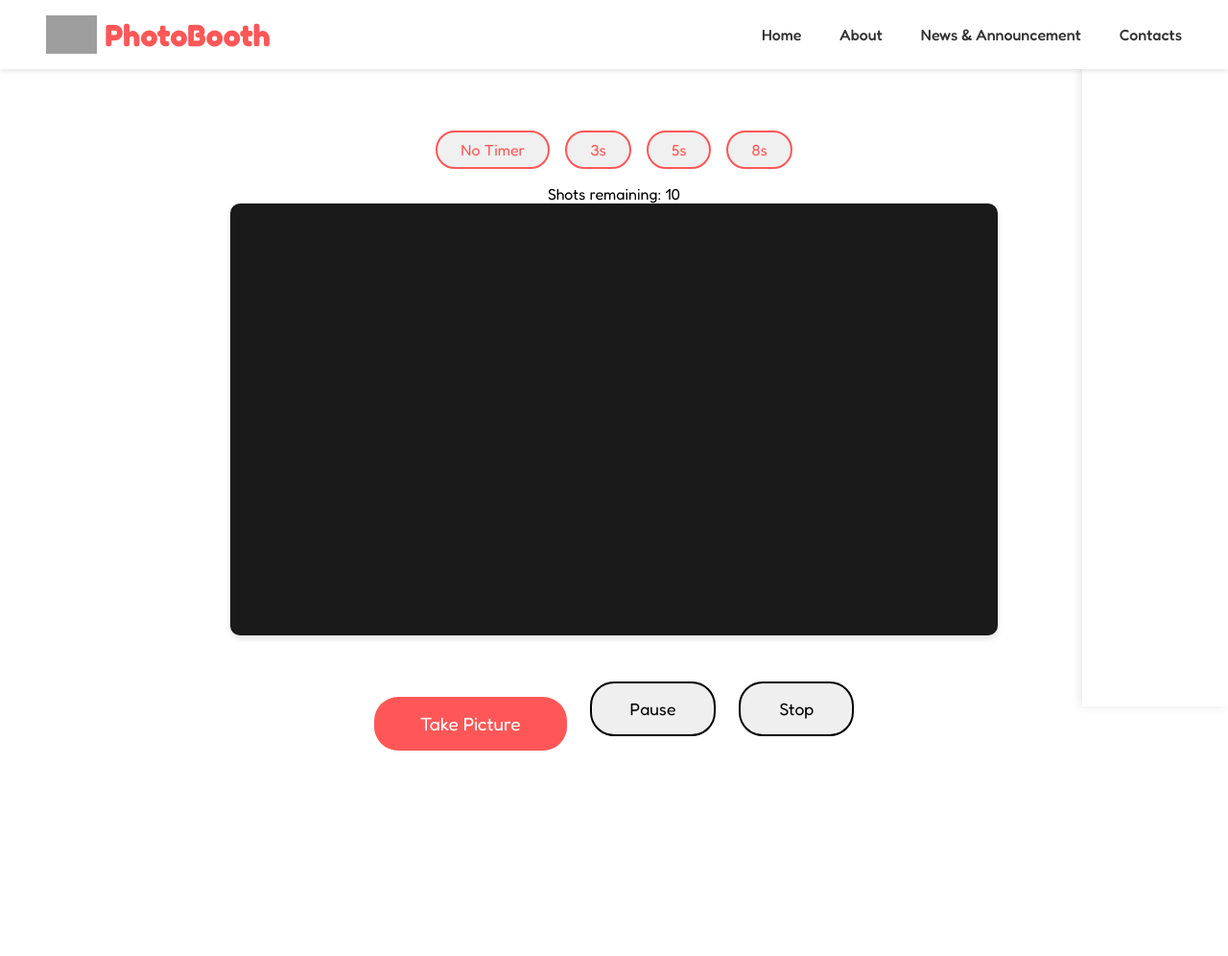
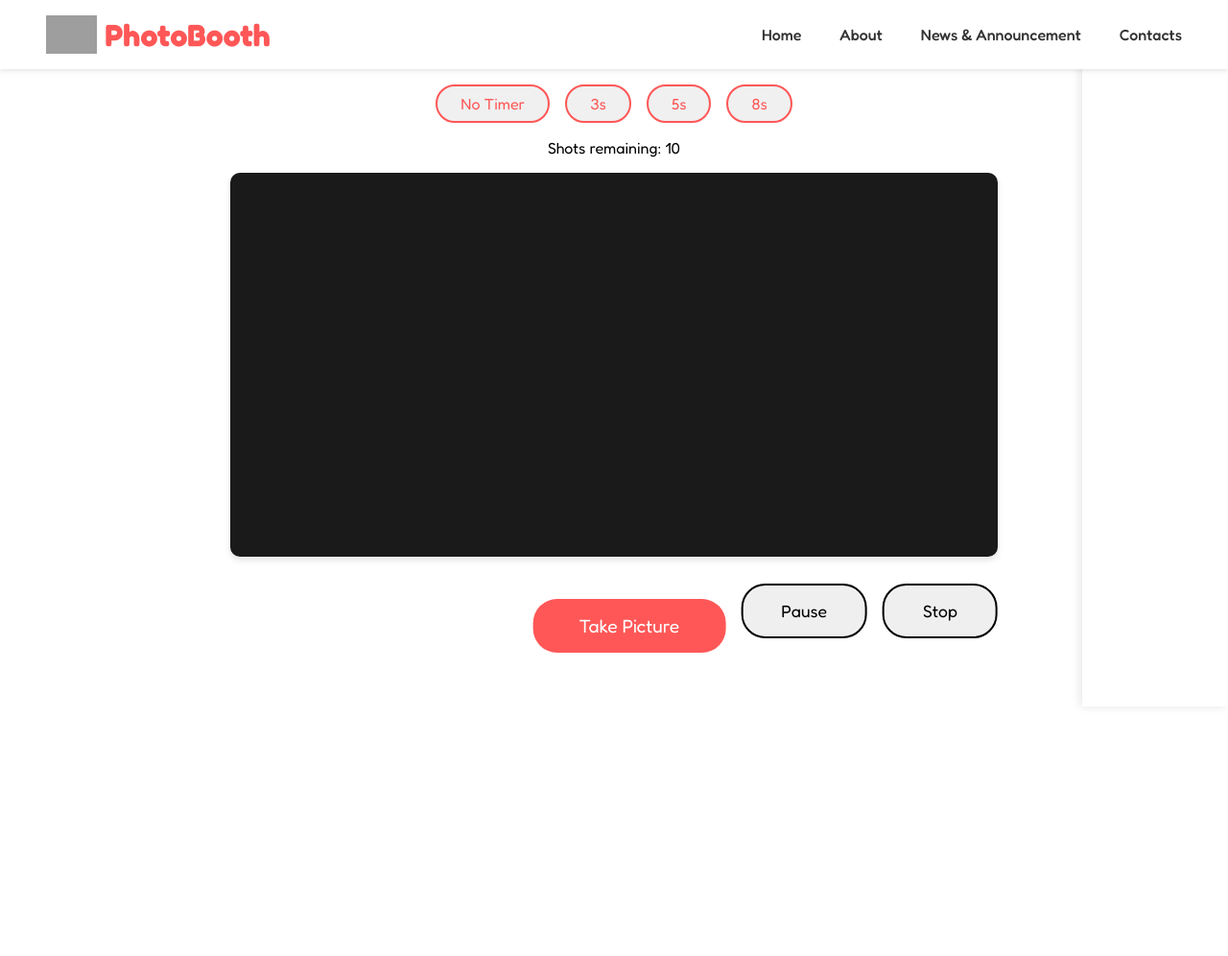
Before and after one commit to joshykryst/Snapbound, a PHP site: page /picture.html in a window 1280 px wide. Shown: the whole page at 96% size. After the commit the page ends 731 px from the top, so only its background shows below. Run offline with PHP 8.4, Linux system fonts and the light colour scheme; a map, chart or similar area stays blank; grey boxes are pictures that could not be loaded.

Commit message:
Add files via upload

```diff
--- a/picture.css
+++ b/picture.css
@@ -54,33 +54,33 @@ body {
 /* Photobooth container styles */
 .booth-container {
     max-width: 1200px;
-    margin: 2rem auto;
+    margin: 0 auto;
     display: flex;
     flex-direction: column;
     align-items: center;
-    padding: 2rem;
+    padding: 1rem;
+    height: calc(100vh - 70px); /* Subtract navbar height */
+    overflow: hidden;
 }
 
 .camera-section {
     position: relative;
     width: 100%;
     max-width: 800px;
+    height: 60vh; /* Fixed height */
     display: flex;
     flex-direction: column;
     align-items: center;
-    margin: 0 auto;
-    z-index: 1;
+    margin: 1rem auto;
 }
 
 #webcam {
     width: 100%;
-    max-width: 800px;
-    aspect-ratio: 16/9;
+    height: 100%;
+    object-fit: cover;
     border-radius: 10px;
     background-color: #1a1a1a;
     box-shadow: 0 4px 6px rgba(0,0,0,0.1);
-    display: block;
-    object-fit: cover;
 }
 
 /* Button styles */
@@ -155,8 +155,13 @@ body {
 
 /* Control buttons */
 .control-buttons {
+    position: absolute;
+    bottom: 20px;
+    left: 50%;
+    transform: translateX(-50%);
     display: flex;
-    gap: 1.5rem;
+    gap: 1rem;
+    z-index: 10;
     margin-top: 2rem;
     align-items: center;
     position: relative;
--- a/picture.html
+++ b/picture.html
@@ -8,6 +8,7 @@
     <meta name="apple-mobile-web-app-status-bar-style" content="black-translucent">
     <title>PhotoBooth - Take Pictures</title>
     <link rel="stylesheet" href="picture.css">
+    <meta name="permissions-policy" content="camera=*">
 </head>
 <body>
     <nav class="nav-bar">
```
